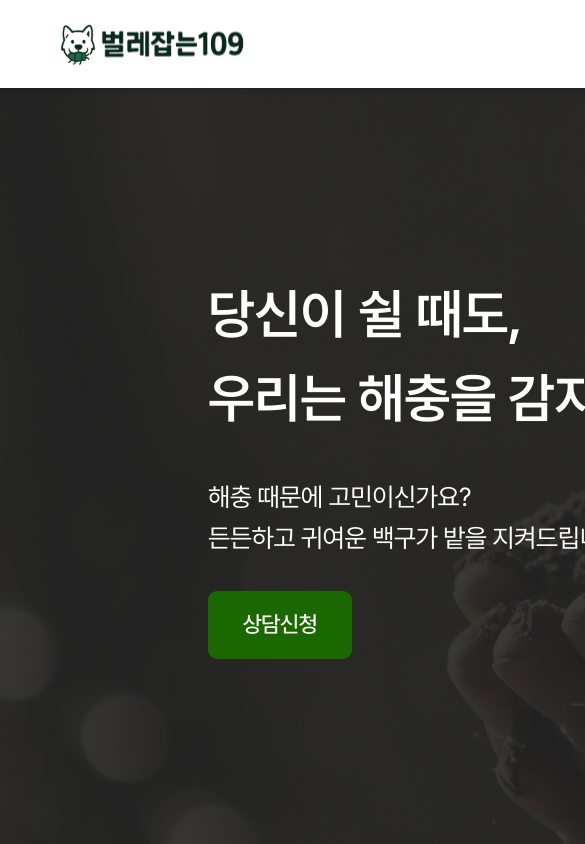
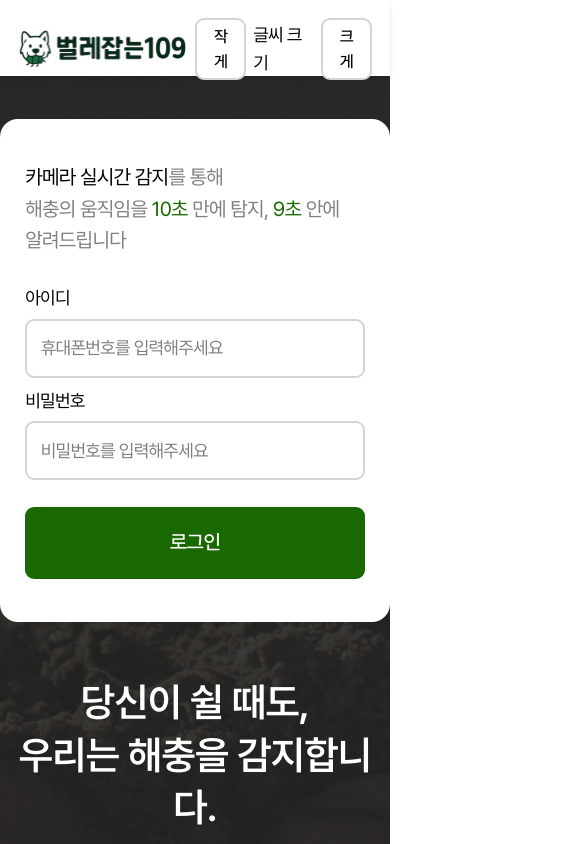
Before and after one commit to heejin-02/sm_final_project, a React (Vite) app in the folder front/: page / in a window 390 px wide. Shown: the top 844 px of the page, 585 px wide, since content can reach past the window. Built offline with nearby package versions, Linux system fonts and the light colour scheme; no server answers.

Commit message:
[fix] style 반응형 추가

```diff
--- a/front/src/contexts/AuthContext.jsx
+++ b/front/src/contexts/AuthContext.jsx
@@ -80,7 +80,7 @@ export function AuthProvider({ children }) {
             setUser(userData);
             setIsLoggedIn(true);
           } else {
-            console.log('🧹 localStorage 정리');
+            // console.log('🧹 localStorage 정리');
             localStorage.removeItem(STORAGE_KEYS.USER);
             localStorage.removeItem(STORAGE_KEYS.IS_LOGGED_IN);
             localStorage.removeItem(STORAGE_KEYS.LOGIN_TIME);
--- a/front/src/style.css
+++ b/front/src/style.css
@@ -79,8 +79,8 @@
     --weather-box-max-height : 177px;
     --weather-box-min-height : 157px;
     --noti-area-width: 320px;
-    --window-max-width: 1920px;
-    --window-min-width: 1520px;
+    --window-max-width: 100%;
+    --window-min-width: 0px;
   }
 
   /* ===== 기본 요소 스타일 ===== */
@@ -137,6 +137,7 @@
   .main-farm .noti-area{
     width: 22%;
     max-width: 370px;
+    min-width: 320px;
   }
   .main-farm .baekgu-msg-wrap{
     margin: 0;
@@ -371,6 +372,7 @@
   .home-rt .desc{
     font-size: 1.2rem;
     margin-bottom: 1.5rem;
+    word-break: keep-all;
   }
 
   /* .home .section.bg:after{
@@ -1351,6 +1353,7 @@
   .left-panel {
     width: 24%;
     max-width: 400px;
+    min-width: 340px;
     height: calc(100vh - var(--header-h));
     overflow: hidden;
     display: flex;
@@ -1359,7 +1362,7 @@
     padding: 0.8rem;
     background-color: #f9fafb;
     border-right: 1px solid #e5e7eb;
-    flex-shrink: 0;
+    flex: 0 0 auto;
   }
 
   .left-panel-section {
@@ -2273,8 +2276,8 @@
     --header-h : calc(88px * 0.9);
     --weather-box-max-height: calc(177px * 0.9);
     --noti-area-width: calc(320px * 0.9);
-    --window-max-width: calc(1920px * 0.9);
-    --window-min-width: calc(1520px * 0.9);
+    /* --window-max-width: calc(1920px * 0.9);
+    --window-min-width: calc(1520px * 0.9); */
   }
 
   html[data-zoom="110%"] {
@@ -2282,8 +2285,8 @@
     --header-h : calc(88px * 1.1);
     --weather-box-max-height: calc(177px * 1.1);
     --noti-area-width: calc(320px * 1.1);
-    --window-max-width: calc(1920px * 1.1);
-    --window-min-width: calc(1520px * 1.1);
+    /* --window-max-width: calc(1920px * 1.1);
+    --window-min-width: calc(1520px * 1.1); */
   }
 
   html[data-zoom="120%"] {
@@ -2291,8 +2294,8 @@
     --header-h : calc(88px * 1.2);
     --weather-box-max-height: calc(177px * 1.2);
     --noti-area-width: calc(320px * 1.2);
-    --window-max-width: calc(1920px * 1.2);
-    --window-min-width: calc(1520px * 1.2);
+    /* --window-max-width: calc(1920px * 1.2);
+    --window-min-width: calc(1520px * 1.2); */
   }
 
   /* ===== 위치 유틸리티 ===== */
@@ -2306,10 +2309,99 @@
   /* ===== 반응형 스타일 ===== */
 
   @media (max-width: 1600px){
+    .home-lt{
+      padding: 0;
+    }
     .cont-wrap{
       width: 1200px;
     }
   }
+
+  @media (max-width: 1280px){
+    .cont-wrap{
+      width: 100%;
+      padding: 0 50px;
+    }
+    .home .cont-wrap{
+      justify-content: center;
+      gap: 3rem;
+    }
+    .home-tit{
+      font-size: 2.5rem;
+      line-height: 1.333;
+    }
+    .home-desc{
+      font-size: 1.333rem;
+      margin-top: 1.2rem;
+    }
+    .home-rt.white-box{
+      width: 380px;
+      padding: 2.4rem 1.4rem;
+    }
+  }
+
+  /* 태블릿 (992px 이하) */
+  @media (max-width: 992px) {
+    html{
+      --header-h: 76px;
+    }
+    .header{
+      padding: 1rem;
+    }
+    .logo{
+      width: 170px;
+    }
+    .view-control{
+      gap: .4rem;
+    }
+    .view-control .btn{
+      padding: .2rem .6rem;
+    }
+    .home .cont-wrap{
+      flex-direction: column;
+      padding: 2.4rem 0;
+    }
+    .home-lt{
+      text-align: center;
+    }
+    .home-lt .btn-primary{
+      margin: 1.8rem auto 0;
+    }
+    .home-tit{
+      font-size: 2.2rem;
+    }
+    .home-rt.white-box{
+      order: -1;
+      width: auto;
+    }
+    .home-rt .desc{
+      font-size: 1.125rem;
+    }
+    .home-desc {
+      font-size: 1.25rem;
+    }
+    .login-form,
+    .input{
+      font-size: 1rem;
+    }
+
+    /* 버튼 크기 변형 */
+    .btn-sm {
+      font-size: .9rem;
+      min-height: 30px;
+    }
+
+    .btn-lg {
+      font-size: 1rem;
+      min-height: 48px;
+    }
+
+    .btn-xl {
+      font-size: 1.125rem;
+      min-height: 58px;
+    }
+  }
+
   /* 모바일 (768px 이하) */
   @media (max-width: 768px) {
     .feedback-options-simple {
```
